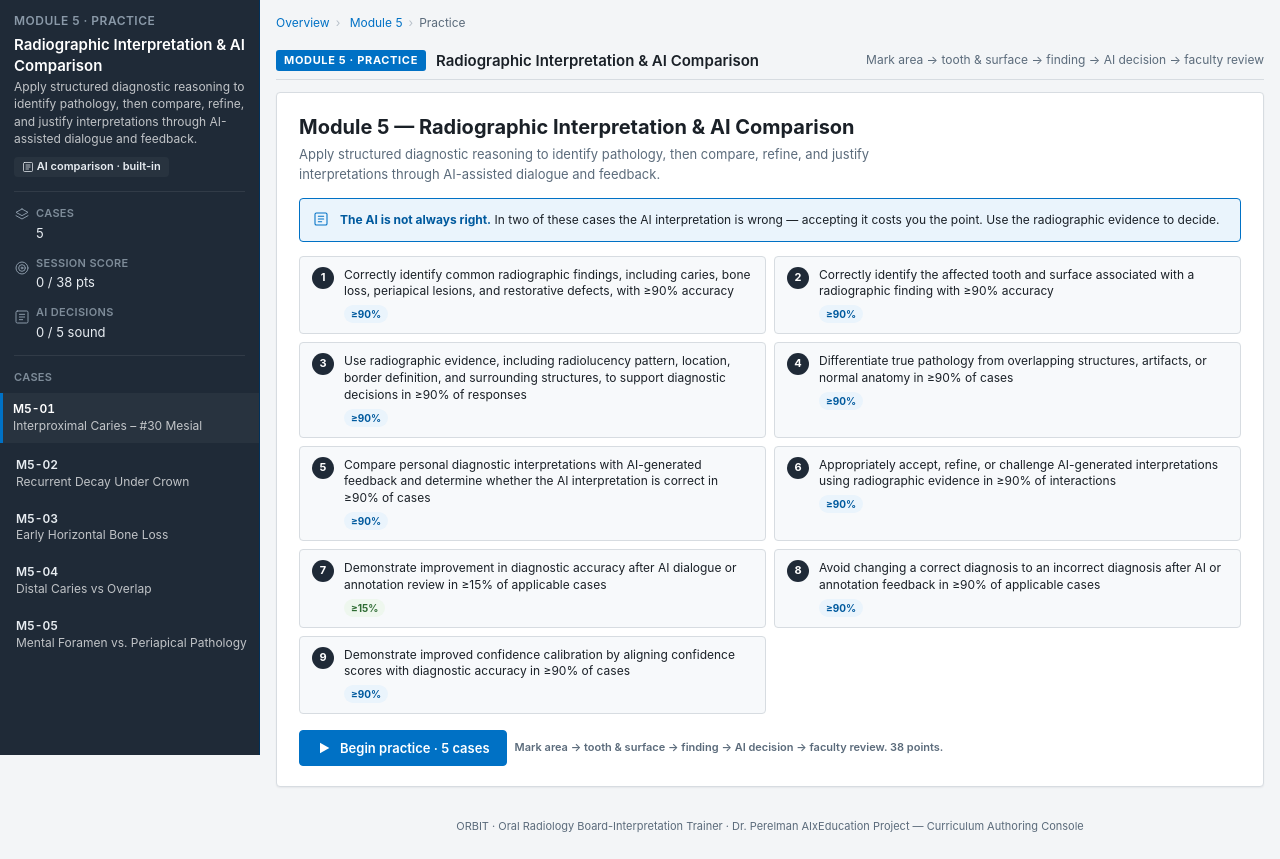
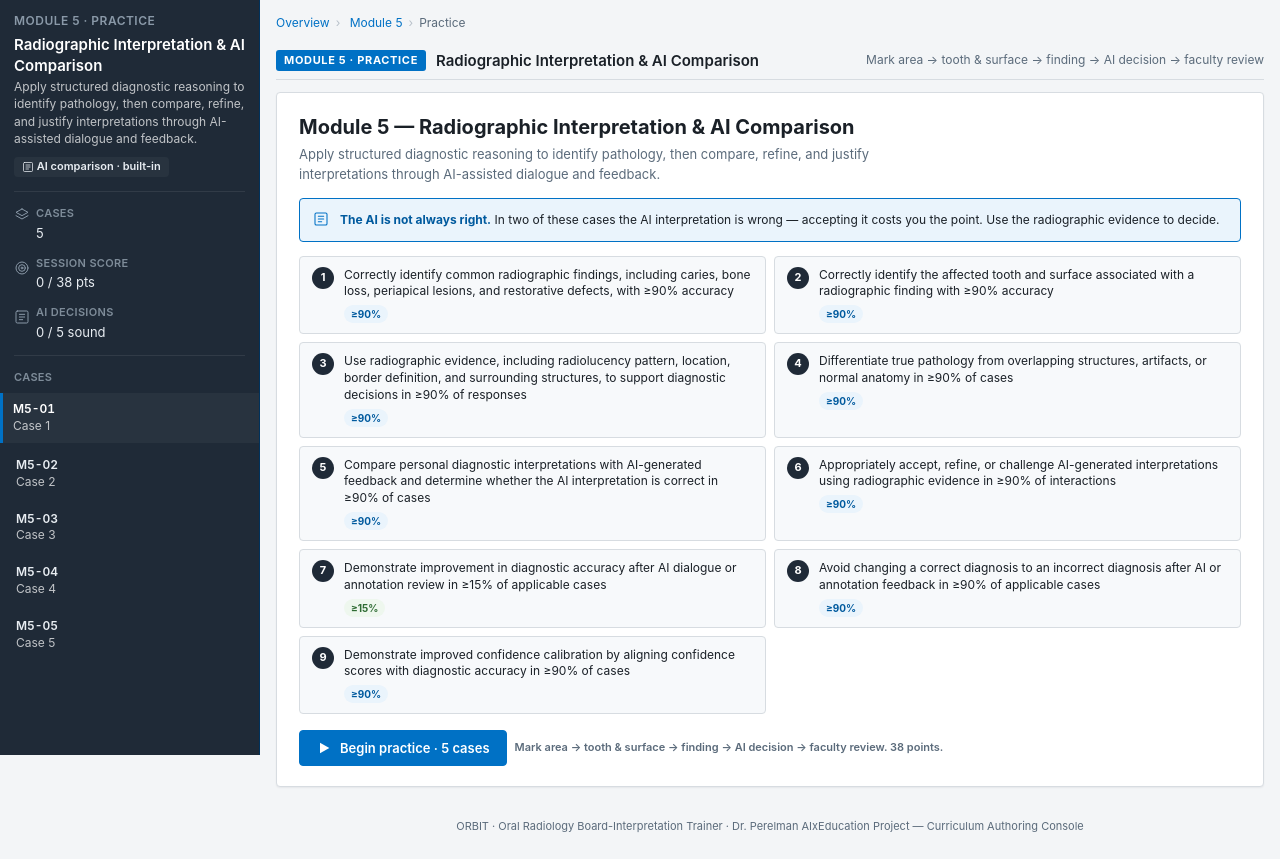
Before and after one commit to ArjunBalaji79/dental-xray-trainer, a Flask app: page /module/5/practice in a window 1280 px wide. Shown: the part 45-904 px from the top of the page. Run offline with Flask 3, Linux system fonts and the light colour scheme.

Commit message:
Module 5: hide diagnostic case names during practice (spoiled the finding step)
Co-Authored-By: Claude Opus 4.8 (1M context) <noreply@anthropic.com>

```diff
--- a/orbit_dashboard/static/js/module5.js
+++ b/orbit_dashboard/static/js/module5.js
@@ -67,7 +67,7 @@
     return '<div class="p4-view"><div class="p1-film' + (clickable ? " m5-clickable" : "") + '" id="film">' +
       '<div class="p1-corner tl"></div><div class="p1-corner tr"></div><div class="p1-corner bl"></div><div class="p1-corner br"></div>' +
       icon('<rect x="4" y="5" width="16" height="14" rx="2"/><path d="M9 5v14M13 5v14M17 5v14"/>', 1.1, 42) +
-      '<div class="p1-mod">' + esc(c.id) + " · " + esc(c.name) + "</div>" + dot +
+      '<div class="p1-mod">' + esc(c.id) + "</div>" + dot +
       (clickable ? '<div class="m5-hint">Click to place your marker</div>' : "") + "</div>" +
       '<div class="vcap"><div class="roinote">Representative film · illustrative (reference image pending)</div>' +
       '<div class="finding">Evaluate the radiograph and work through the steps — the diagnosis is revealed as you go.</div></div></div>';
--- a/orbit_dashboard/templates/module5_practice.html
+++ b/orbit_dashboard/templates/module5_practice.html
@@ -18,7 +18,7 @@
     {% for c in m5.cases %}
     <div class="sb-plain-item" data-caseidx="{{ loop.index0 }}">
       <div class="sb-li-id">{{ c.id }}</div>
-      <div class="sb-li-name">{{ c.name }}</div>
+      <div class="sb-li-name">Case {{ loop.index }}</div>
     </div>
     {% endfor %}
   </div>
```
